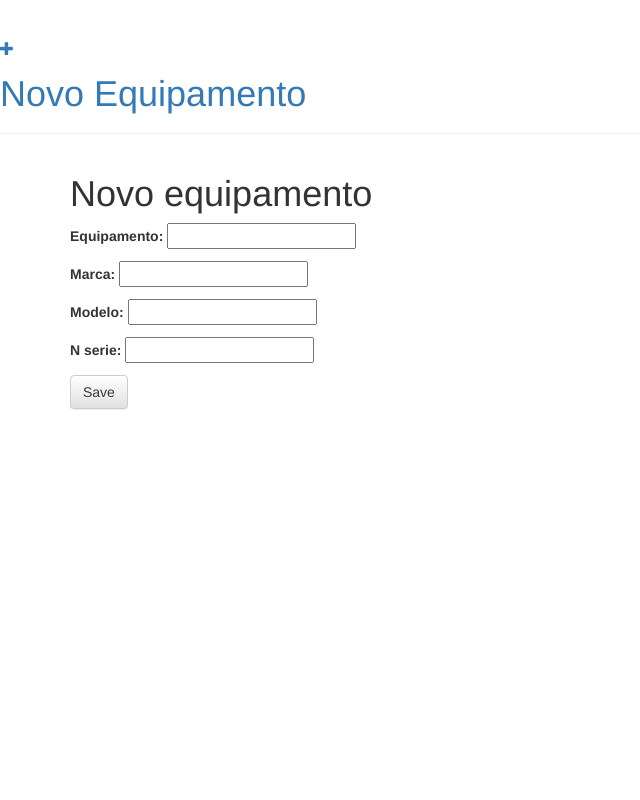
After one commit to vlgandara/ordem_de_servico, a Django app: page /equipment/new/ in a window 1280 px wide. The commit adds this page. Shown: the whole page, without its empty margins (0-640 px from the left). Run offline with Django 3.2, Linux system fonts and the light colour scheme; some libraries are stand-ins or nearby versions.

Commit message:
Adicionando Formulário para registro de equipamentos e tabela com equipamentos possíveis de manutenção

```diff
--- /dev/null
+++ b/ordem_de_servico/forms.py
@@ -0,0 +1,9 @@
+from django import forms
+
+from .models import Equipamento
+
+class PostForm(forms.ModelForm):
+
+    class Meta:
+        model = Equipamento
+        fields = ('equipamento', 'marca', 'modelo', 'n_serie')
--- a/ordem_de_servico/models.py
+++ b/ordem_de_servico/models.py
@@ -22,6 +22,7 @@ class Equipamento(models.Model):
     equipamento = models.CharField(max_length=100)
     marca = models.CharField(max_length=100)
     modelo = models.CharField(max_length=100)
+    n_serie = models.CharField(max_length=100)
     published_date = models.DateTimeField(
             blank=True, null=True)
 
--- /dev/null
+++ b/ordem_de_servico/templates/ordem_de_servico/base.html
@@ -0,0 +1,24 @@
+{% load static %}
+<html>
+    <head>
+        <title>Registro de Equipamento</title>
+        <link rel="stylesheet" href="//maxcdn.bootstrapcdn.com/bootstrap/3.2.0/css/bootstrap.min.css">
+        <link rel="stylesheet" href="//maxcdn.bootstrapcdn.com/bootstrap/3.2.0/css/bootstrap-theme.min.css">
+        <link href='//fonts.googleapis.com/css?family=Lobster&subset=latin,latin-ext' rel='stylesheet' type='text/css'>
+        <link rel="stylesheet" href="{% static 'css/ordem_de_servico.css' %}">
+    </head>
+    <body>
+        <div class="page-header">
+            <a href="{% url 'equipment_new' %}" class="top-menu"><span class="glyphicon glyphicon-plus"></span></a>
+            <h1><a href="/">Novo Equipamento</a></h1>
+        </div>
+        <div class="content container">
+            <div class="row">
+                <div class="col-md-8">
+                    {% block content %}
+                    {% endblock %}
+                </div>
+            </div>
+        </div>
+    </body>
+</html>
--- /dev/null
+++ b/ordem_de_servico/templates/ordem_de_servico/equipment_edit.html
@@ -0,0 +1,9 @@
+{% extends 'ordem_de_servico/base.html' %}
+
+{% block content %}
+    <h1>Novo equipamento</h1>
+    <form method="EQUIPAMENTO" class="equipment-form">{% csrf_token %}
+        {{ form.as_p }}
+        <button type="submit" class="save btn btn-default">Save</button>
+    </form>
+{% endblock %}
--- a/ordem_de_servico/urls.py
+++ b/ordem_de_servico/urls.py
@@ -3,4 +3,6 @@ from . import views
 
 urlpatterns = [
     path('', views.post_list, name='post_list'),
+    path('equipamento/<int:pk>/', views.equipment_detail, name='equipment_detail'),
+    path('equipment/new/', views.equipment_new, name='equipment_new'),
 ]
--- a/ordem_de_servico/views.py
+++ b/ordem_de_servico/views.py
@@ -1,6 +1,28 @@
-from django.shortcuts import render
+from django.shortcuts import render, get_object_or_404
+from django.utils import timezone
+from .models import Equipamento
+from .forms import PostForm
+from django.shortcuts import redirect
 
 # Create your views here.
 
 def post_list(request):
-    return render(request, 'ordem_de_servico/post_list.html', {})
+    equipamentos = Equipamento.objects.filter(published_date__lte=timezone.now()).order_by('published_date')
+    return render(request, 'ordem_de_servico/post_list.html', {'equipamentos': equipamentos})
+
+def equipment_new(request):
+    if request.method == "EQUIPAMENTO":
+         form = PostForm(request.EQUIPAMENTO)
+         if form.is_valid():
+             equipamento = form.save(commit=False)
+             equipamento.equipamento = request.equipamento
+             equipamento.marca = request.marca
+             equipamento.save()
+             return redirect('equipment_detail', pk=equipamento.pk)
+    else:
+        form = PostForm()
+    return render(request, 'ordem_de_servico/equipment_edit.html', {'form': form})
+
+def equipment_detail(request, pk):
+    equipamento = get_object_or_404(Equipamento, pk=pk)
+    return render(request, 'ordem_de_servico/equipment_detail.html', {'equipamento': equipamento})
```
Also changed, not shown: ordem_de_servico/templates/ordem_de_servico/equipment_detail.html (added, +15 -0 lines), ordem_de_servico/templates/ordem_de_servico/post_list.html (+10 -15 lines), db.sqlite3, ordem_de_servico/migrations/0003_equipamento_n_serie.py (added).
